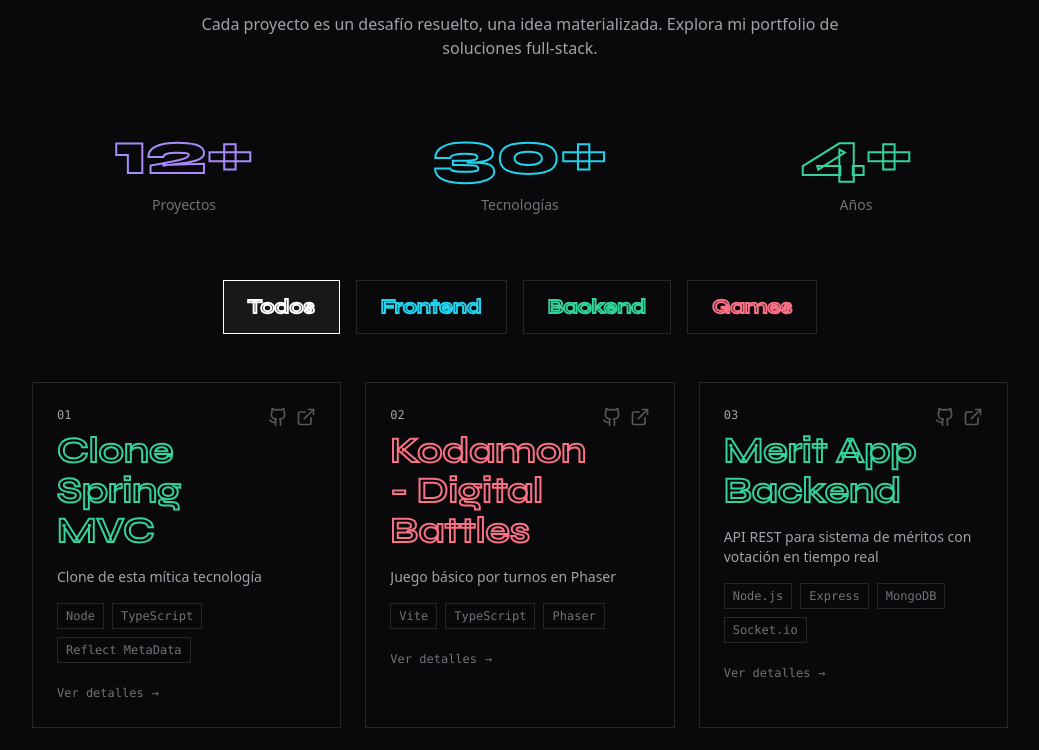
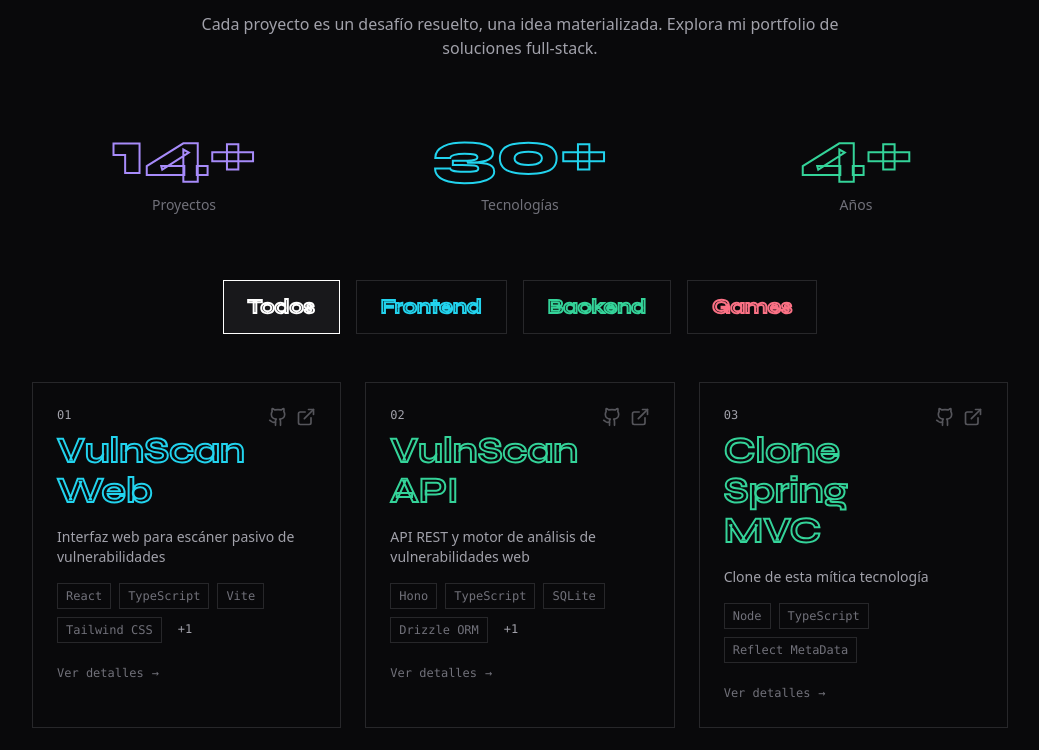
Before and after one commit to veriel-dev/web-minimalista, a React (Vite) app: page /projects in a window 1280 px wide. Shown: the part 460-1210 px from the top of the page, without its empty margins (120-1159 px from the left). Built offline with nearby package versions, Linux system fonts and the light colour scheme.

Commit message:
feat: add VulnScan Web and VulnScan API projects
- Add VulnScan Web (frontend, featured) with browser screenshot
- Add VulnScan API (backend, featured) with Hono logo
- Update project count from 12+ to 14+
- Add entries in both projects.ts and projects.outline.ts

```diff
--- a/src/data/pages/projects.outline.ts
+++ b/src/data/pages/projects.outline.ts
@@ -36,7 +36,7 @@ export const projectsOutlineData = {
       'Cada proyecto es un desafío resuelto, una idea materializada. Explora mi portfolio de soluciones full-stack.',
   },
   stats: [
-    { value: '12+', label: 'Proyectos', color: 'violet' as OutlineColor },
+    { value: '14+', label: 'Proyectos', color: 'violet' as OutlineColor },
     { value: '30+', label: 'Tecnologías', color: 'cyan' as OutlineColor },
     { value: '4+', label: 'Años', color: 'emerald' as OutlineColor },
   ],
@@ -47,6 +47,30 @@ export const projectsOutlineData = {
     { value: 'games' as ProjectCategory, label: 'Games', color: 'rose' as OutlineColor },
   ],
   projects: [
+    {
+      slug: 'vulnscan-web',
+      title: 'VulnScan Web',
+      description: 'Interfaz web para escáner pasivo de vulnerabilidades',
+      technologies: ['React', 'TypeScript', 'Vite', 'Tailwind CSS', 'React Query'],
+      category: 'frontend' as ProjectCategory,
+      status: 'completed' as const,
+      featured: true,
+      github: 'https://github.com/veriel-cloud/vulnscan',
+      demo: 'https://vulnscan.veriel.dev/',
+      img: '/img/vulnscan-preview.png',
+    },
+    {
+      slug: 'vulnscan-api',
+      title: 'VulnScan API',
+      description: 'API REST y motor de análisis de vulnerabilidades web',
+      technologies: ['Hono', 'TypeScript', 'SQLite', 'Drizzle ORM', 'Node.js'],
+      category: 'backend' as ProjectCategory,
+      status: 'completed' as const,
+      featured: true,
+      github: 'https://github.com/veriel-cloud/vulnscan',
+      demo: 'https://api.vulnscan.veriel.dev/health',
+      img: '/img/hono-logo.png',
+    },
     {
       slug: 'clone-spring-mvc',
       title: 'Clone Spring MVC',
--- a/src/data/projects.ts
+++ b/src/data/projects.ts
@@ -22,6 +22,107 @@ export interface Project {
 }
 
 const projects: Project[] = [
+  /* VulnScan Web */
+  {
+    title: 'VulnScan Web',
+    description: 'Interfaz web para escáner pasivo de vulnerabilidades',
+    technologies: ['React', 'TypeScript', 'Vite', 'Tailwind CSS', 'React Query'],
+    featured: true,
+    github: 'https://github.com/veriel-cloud/vulnscan',
+    demo: 'https://vulnscan.veriel.dev/',
+    img: '/img/vulnscan-preview.png',
+    proyectType: 'frontend',
+    status: 'completed',
+    slug: 'vulnscan-web',
+    longDescription:
+      'Frontend del escáner pasivo de vulnerabilidades web VulnScan. Permite analizar cualquier URL pública detectando problemas de seguridad en cabeceras HTTP, configuración TLS, cookies, DNS, CORS y más. Incluye progreso en tiempo real, historial de escaneos con paginación e internacionalización (ES/EN).',
+    features: [
+      'Escaneo de URLs con progreso en tiempo real',
+      'Resultados agrupados por categoría con nivel de severidad',
+      'Historial de escaneos con paginación y eliminación',
+      'Internacionalización completa (español e inglés)',
+      'Traducciones específicas por vulnerabilidad',
+      'Contexto del escaneo: servidor, TLS, tecnologías detectadas, WAF',
+      'Diseño responsive con tema oscuro',
+    ],
+    techDetails: [
+      {
+        name: 'React',
+        reason: 'UI reactiva para mostrar resultados de escaneo en tiempo real',
+      },
+      {
+        name: 'TypeScript',
+        reason: 'Tipado estricto para los modelos de vulnerabilidades y respuestas de la API',
+      },
+      {
+        name: 'Vite',
+        reason: 'Build tool con proxy de desarrollo hacia la API y HMR instantáneo',
+      },
+      {
+        name: 'Tailwind CSS',
+        reason: 'Sistema de diseño con variables CSS personalizadas para colores de severidad',
+      },
+      {
+        name: 'React Query',
+        reason: 'Gestión de estado servidor con polling automático durante los escaneos',
+      },
+    ],
+    challenges:
+      'Diseñar un sistema de polling eficiente que actualice los resultados sin sobrecargar la API, y crear un sistema de i18n ligero que traduzca tanto la UI como las descripciones de cada vulnerabilidad.',
+    learnings:
+      'Aprendí a construir interfaces de monitorización en tiempo real con React Query, y a diseñar sistemas de internacionalización con traducciones dinámicas basadas en patrones.',
+  },
+  /* VulnScan API */
+  {
+    title: 'VulnScan API',
+    description: 'API REST y motor de análisis de vulnerabilidades web',
+    technologies: ['Hono', 'TypeScript', 'SQLite', 'Drizzle ORM', 'Node.js'],
+    featured: true,
+    github: 'https://github.com/veriel-cloud/vulnscan',
+    demo: 'https://api.vulnscan.veriel.dev/health',
+    img: '/img/hono-logo.png',
+    proyectType: 'backend',
+    status: 'completed',
+    slug: 'vulnscan-api',
+    longDescription:
+      'Backend del escáner pasivo de vulnerabilidades VulnScan. Arquitectura Clean Architecture con motor de análisis que ejecuta 8 analizadores de seguridad en paralelo. Incluye protección SSRF con resolución DNS, rate limiting, control de concurrencia y graceful shutdown. Desplegado en Railway con volumen persistente para SQLite.',
+    features: [
+      '8 analizadores: cabeceras, TLS, cookies, DNS, CORS, mixed-content, info disclosure, tech fingerprint',
+      'Protección SSRF con validación DNS de IPs privadas',
+      'Rate limiting in-memory (5 req/min por IP)',
+      'Límite de escaneos concurrentes (máx. 5)',
+      'Migraciones automáticas con Drizzle ORM',
+      'Graceful shutdown con espera de escaneos en curso',
+      'Sanitización de errores antes de almacenar en base de datos',
+      'Health check endpoint para monitorización',
+    ],
+    techDetails: [
+      {
+        name: 'Hono',
+        reason: 'Framework web ultraligero con tipado nativo y middleware composable',
+      },
+      {
+        name: 'TypeScript',
+        reason: 'Clean Architecture con tipos estrictos en domain, application e infrastructure',
+      },
+      {
+        name: 'SQLite',
+        reason: 'Base de datos embebida sin infraestructura externa, persistida en volumen Railway',
+      },
+      {
+        name: 'Drizzle ORM',
+        reason: 'ORM con migraciones tipadas y zero-overhead sobre better-sqlite3',
+      },
+      {
+        name: 'Node.js',
+        reason: 'Acceso a módulos nativos (tls, dns) necesarios para los analizadores de seguridad',
+      },
+    ],
+    challenges:
+      'Implementar la protección SSRF resolviendo DNS antes de cada escaneo para bloquear IPs privadas, y manejar correctamente los redirects que podrían apuntar a direcciones internas.',
+    learnings:
+      'Profundicé en Clean Architecture aplicada a TypeScript, seguridad de APIs (SSRF, rate limiting), y despliegue de aplicaciones con SQLite persistente en Railway.',
+  },
   /* Clone Spring MVC */
   {
     title: 'Clone Spring MVC',
```
Also changed, not shown: public/img/hono-logo.png (added), public/img/vulnscan-preview.png (added).
